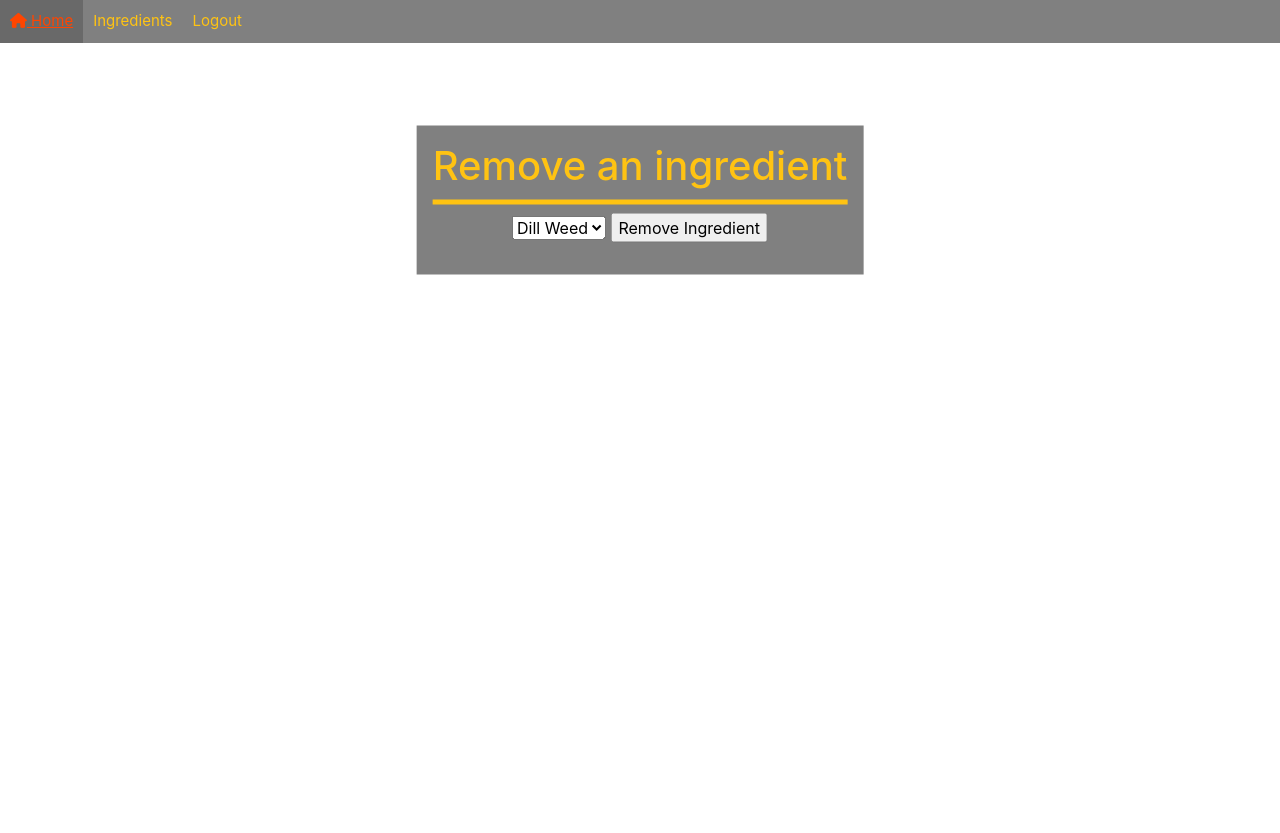
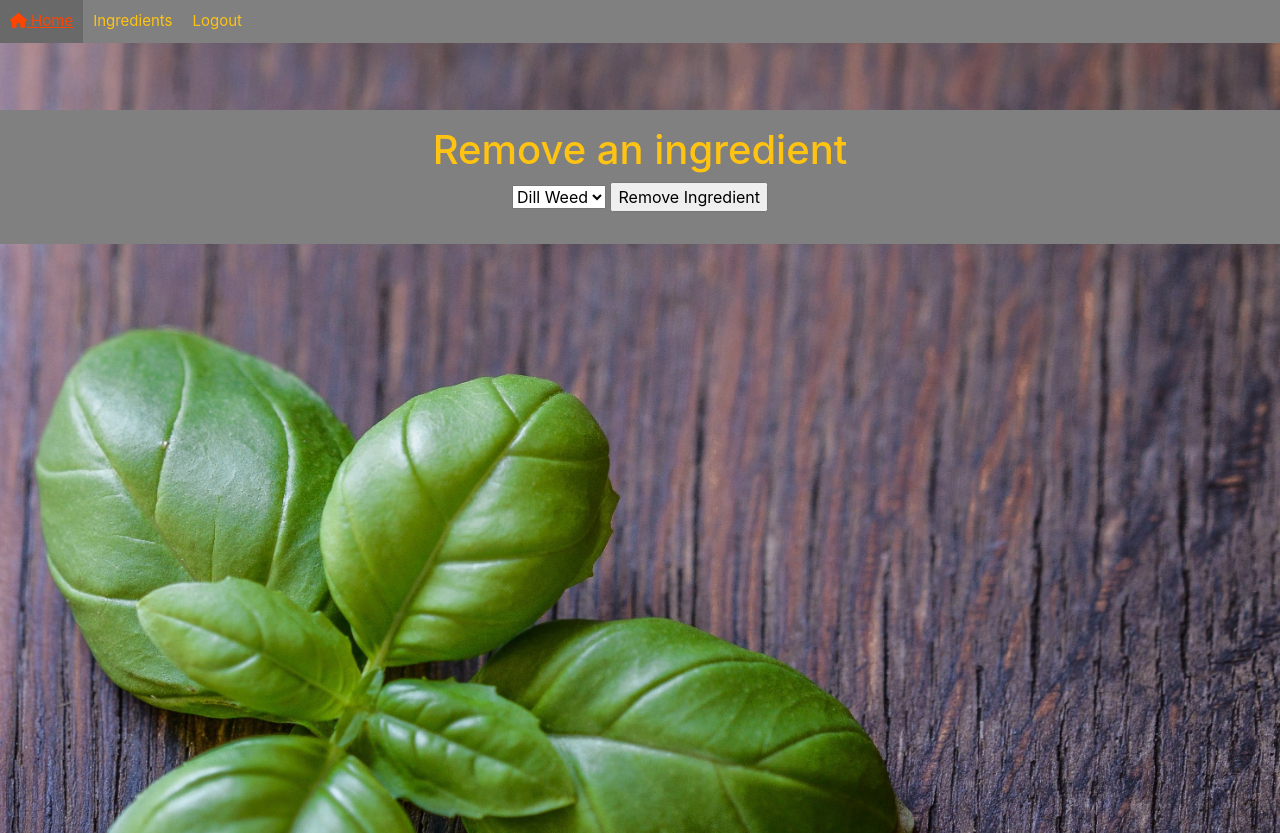
Before and after one commit to Joshhnatek/cmpe131proj, a Flask app: page /remove_ingredient in a window 1280 px wide. Before the commit the page ends 275 px from the top, so only its background shows below. Run offline with Flask 2, Linux system fonts and the light colour scheme; a user stored in the database is signed in; data comes from the database, SQL or seed files in the repository; both versions use the stored data as it was after the commit; some libraries are stand-ins or nearby versions.

Commit message:
Added background images to stock pantry and remove ingredient

```diff
--- a/app/static/css/removestyle.css
+++ b/app/static/css/removestyle.css
@@ -1,6 +1,6 @@
 .remove_container{
-    position: absolute;
-    top: 25%;
+    position: relative;
+    top: 18%;
     left: 50%;
     transform: translate(-50%, -50%);
     background-color: gray;
@@ -9,7 +9,10 @@
     padding: 16px;
 }
 
-.remove_container h1{
-    border-bottom: 5px solid #FFC312;
-    padding-bottom: 10px;
+.remove_img{
+    height: 100%;
+    background-repeat: no-repeat;
+    background-position: center;
+    background-size: cover;
+    background-image: url("/static/img/green-basil-leaves-1087897.jpg");
 }
--- a/app/static/css/stockpantrystyle.css
+++ b/app/static/css/stockpantrystyle.css
@@ -3,7 +3,7 @@
     background-repeat: no-repeat;
     background-position: center;
     background-size: cover;
-    /*background-image: url("");*/
+    background-image: url("/static/img/peppers-and-other-vegetables-flatlay.jpg");
 }
 
 .stock_pantry{
--- a/app/templates/remove.html
+++ b/app/templates/remove.html
@@ -1,6 +1,7 @@
 {% extends 'base.html' %}
 
 {% block content %}
+<div class="remove_img">
     <div class="remove_container">
         <h1>Remove an ingredient</h1>
         <form method = POST>
@@ -8,4 +9,5 @@
             {{ form.remove }}
         </form>
     </div>
+</div>
 {% endblock %}
```
Also changed, not shown: app/app.db, app/static/img/green-basil-leaves-1087897.jpg (added), app/static/img/peppers-and-other-vegetables-flatlay.jpg (added). Lines whose indentation alone changed are shown as unchanged.
